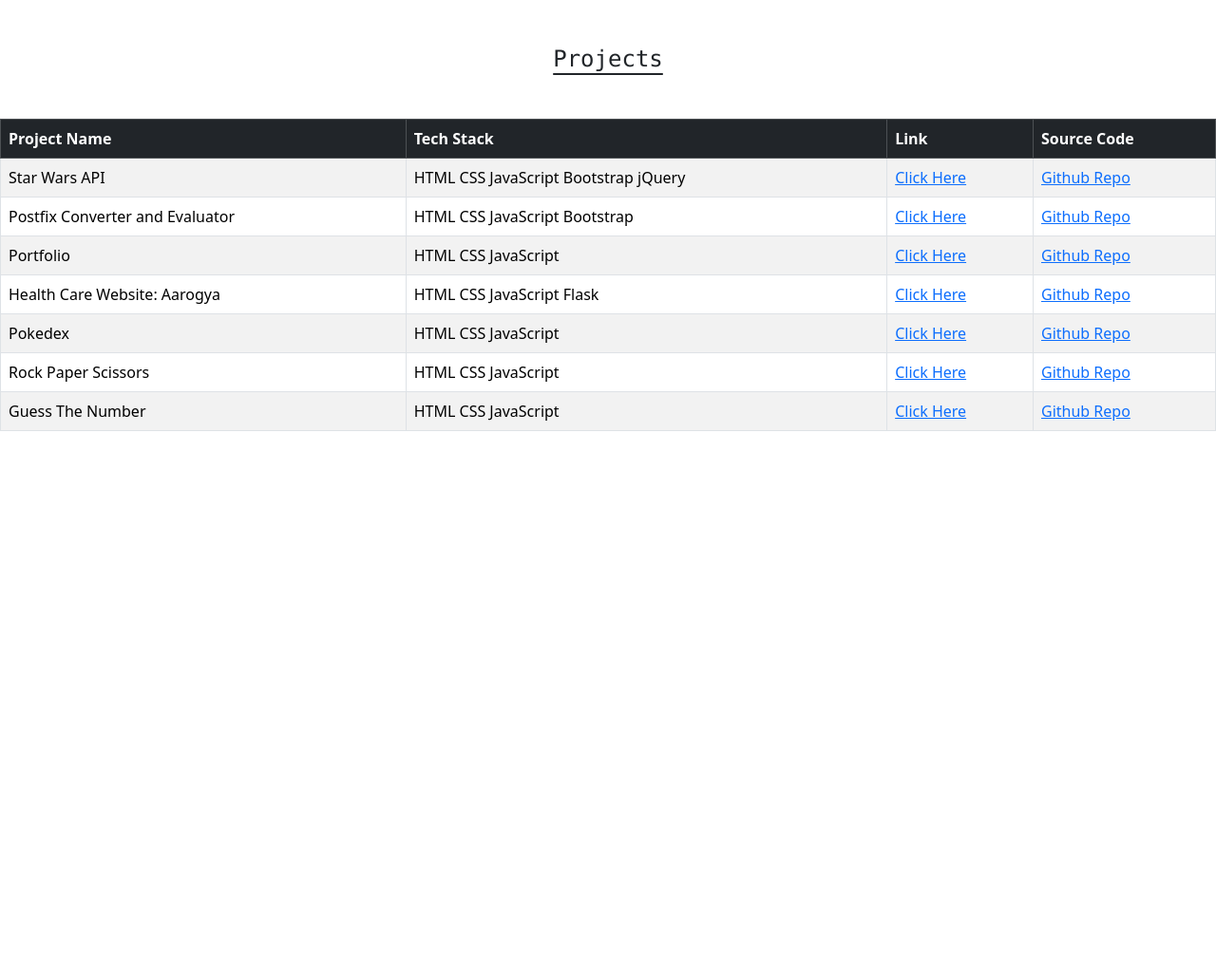
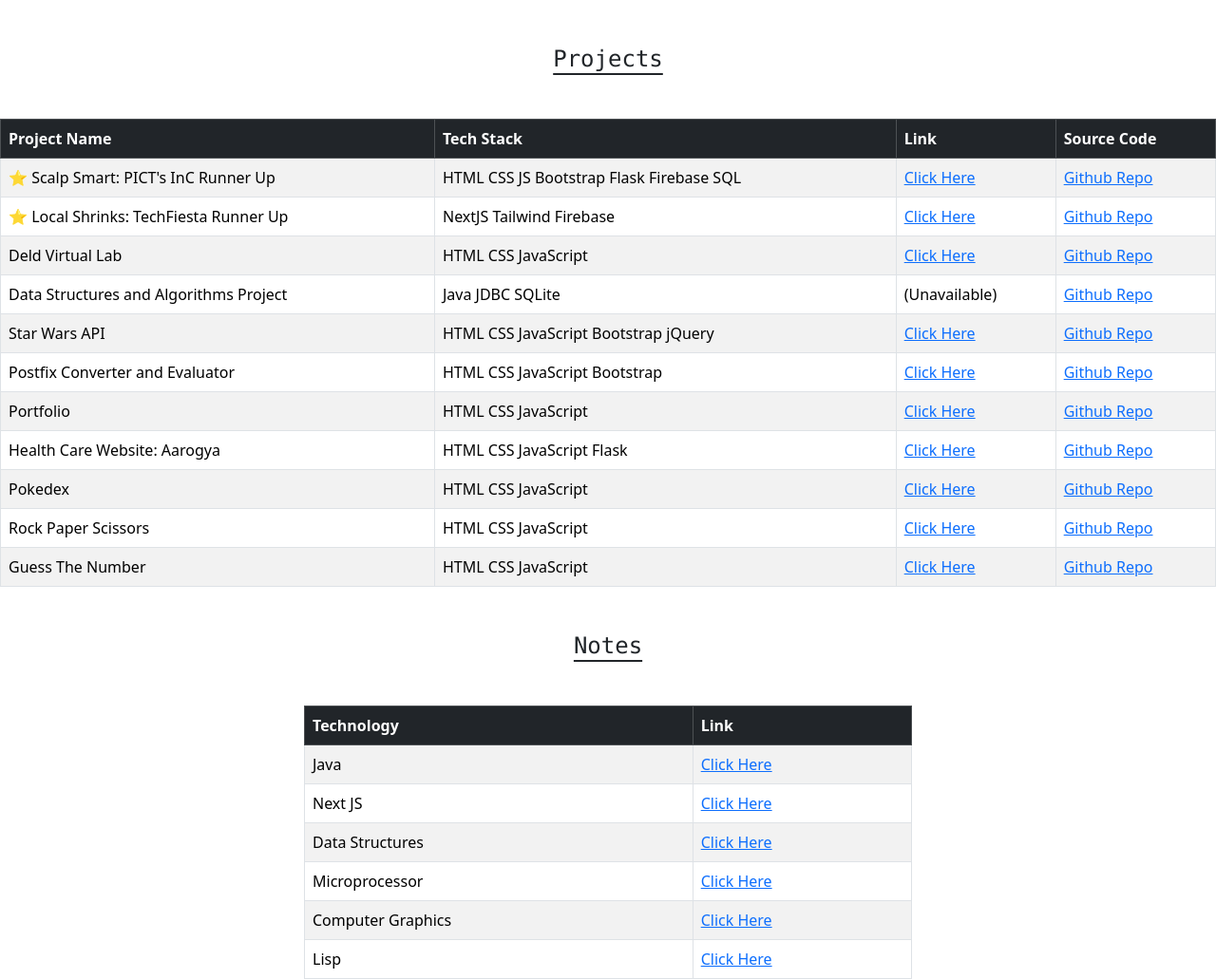
Before and after one commit to tirthraj07/tirthraj07-flaskapp, a Flask app: page /projects/ in a window 1280 px wide. Shown: the part 62-1093 px from the top of the page at 95% size. Before the commit the page ends 516 px from the top, so only its background shows below. Run offline with Flask 3, Linux system fonts and the light colour scheme; some web fonts are replaced.

Commit message:
Changes to Projects

```diff
--- a/app/projects/routes.py
+++ b/app/projects/routes.py
@@ -1,4 +1,4 @@
-from flask import Blueprint, render_template
+from flask import Blueprint, render_template, redirect
 
 projects_bp = Blueprint('projects', __name__)
 
@@ -21,3 +21,15 @@
 @projects_bp.route('/')
 def home():
     return render_template('projects/projects.html')
+
+@projects_bp.route('/deld-vitual-lab')
+def redirectVirtualLab():
+    return redirect('https://deldvirtuallab.netlify.app/')
+
+@projects_bp.route('/local-shrinks')
+def redirectLocalShrinks():
+    return redirect('https://techfiesta-web.vercel.app/')
+
+@projects_bp.route('/scalp-smart')
+def redirectScalpSmart():
+    return redirect('https://scalpsmart.onrender.com/')
--- a/app/templates/projects/projects.html
+++ b/app/templates/projects/projects.html
@@ -55,6 +55,30 @@
                 <td><a href="" target="_blank">Github Repo</a></td>
             </tr> -->
             <tr>
+                <td>⭐ Scalp Smart: PICT's InC Runner Up</td>
+                <td>HTML CSS JS Bootstrap Flask Firebase SQL</td>
+                <td><a href="/projects/scalp-smart" target="_blank">Click Here</a></td>
+                <td><a href="https://github.com/tirthraj07/ScalpSmart" target="_blank">Github Repo</a></td>
+            </tr>
+           <tr>
+                <td>⭐ Local Shrinks: TechFiesta Runner Up</td>
+                <td>NextJS Tailwind Firebase</td>
+                <td><a href="/projects/local-shrinks" target="_blank">Click Here</a></td>
+                <td><a href="https://github.com/tirthraj07/Local-Shrinks" target="_blank">Github Repo</a></td>
+            </tr>
+            <tr>
+                <td>Deld Virtual Lab</td>
+                <td>HTML CSS JavaScript</td>
+                <td><a href="/projects/deld-vitual-lab" target="_blank">Click Here</a></td>
+                <td><a href="https://github.com/tirthraj07/DeldVirtualLab" target="_blank">Github Repo</a></td>
+            </tr>
+            <tr>
+              <td>Data Structures and Algorithms Project</td>
+              <td>Java JDBC SQLite</td>
+              <td>(Unavailable)</td>
+              <td><a href="https://github.com/tirthraj07/DSAL-Project" target="_blank">Github Repo</a></td>
+          </tr>
+            <tr>
                 <td>Star Wars API</td>
                 <td>HTML CSS JavaScript Bootstrap jQuery</td>
                 <td><a href="/projects/starwars" target="_blank">Click Here</a></td>
@@ -99,6 +123,44 @@
         </tbody>
     </table>
 
+    <h4 class="font-monospace text-center mt-5 mb-5" style="text-decoration: underline; text-underline-offset: 7px;">Notes</h4>
+
+    <table class="table table-bordered table-hover table-striped w-50 m-auto">
+      <thead class="table-dark">
+        <tr>
+          <th scope="col">Technology</th>
+          <th scope="col">Link</th>
+        </tr>
+      </thead>
+      <tbody>
+          <tr>
+              <td>Java</td>
+              <td><a href="https://github.com/tirthraj07/Java-Tutorial" target="_blank">Click Here</a></td>
+          </tr>
+          <tr>
+            <td>Next JS</td>
+            <td><a href="https://github.com/tirthraj07/Next-js-Tutorial" target="_blank">Click Here</a></td>
+          </tr>
+          <tr>
+            <td>Data Structures</td>
+            <td><a href="https://github.com/tirthraj07/DSAL-Assignments" target="_blank">Click Here</a></td>
+          </tr>
+          <tr>
+            <td>Microprocessor</td>
+            <td><a href="https://github.com/tirthraj07/MPL-Assignments" target="_blank">Click Here</a></td>
+          </tr>
+          <tr>
+            <td>Computer Graphics</td>
+            <td><a href="https://replit.com/@tirthraj07/CG-Assignments" target="_blank">Click Here</a></td>
+          </tr>
+          <tr>
+            <td>Lisp</td>
+            <td><a href="https://github.com/tirthraj07/Lisp-Tutorial" target="_blank">Click Here</a></td>
+          </tr>
+      </tbody>
+    </table>
+
+
     <script src="https://cdn.jsdelivr.net/npm/bootstrap@5.3.2/dist/js/bootstrap.bundle.min.js" integrity="sha384-C6RzsynM9kWDrMNeT87bh95OGNyZPhcTNXj1NW7RuBCsyN/o0jlpcV8Qyq46cDfL" crossorigin="anonymous"></script>
     <script src="{{ url_for('static', filename='js/projects/projects.js') }}"></script>
 </body>
```
Also changed, not shown: app/templates/index.html (+30 -15 lines).
